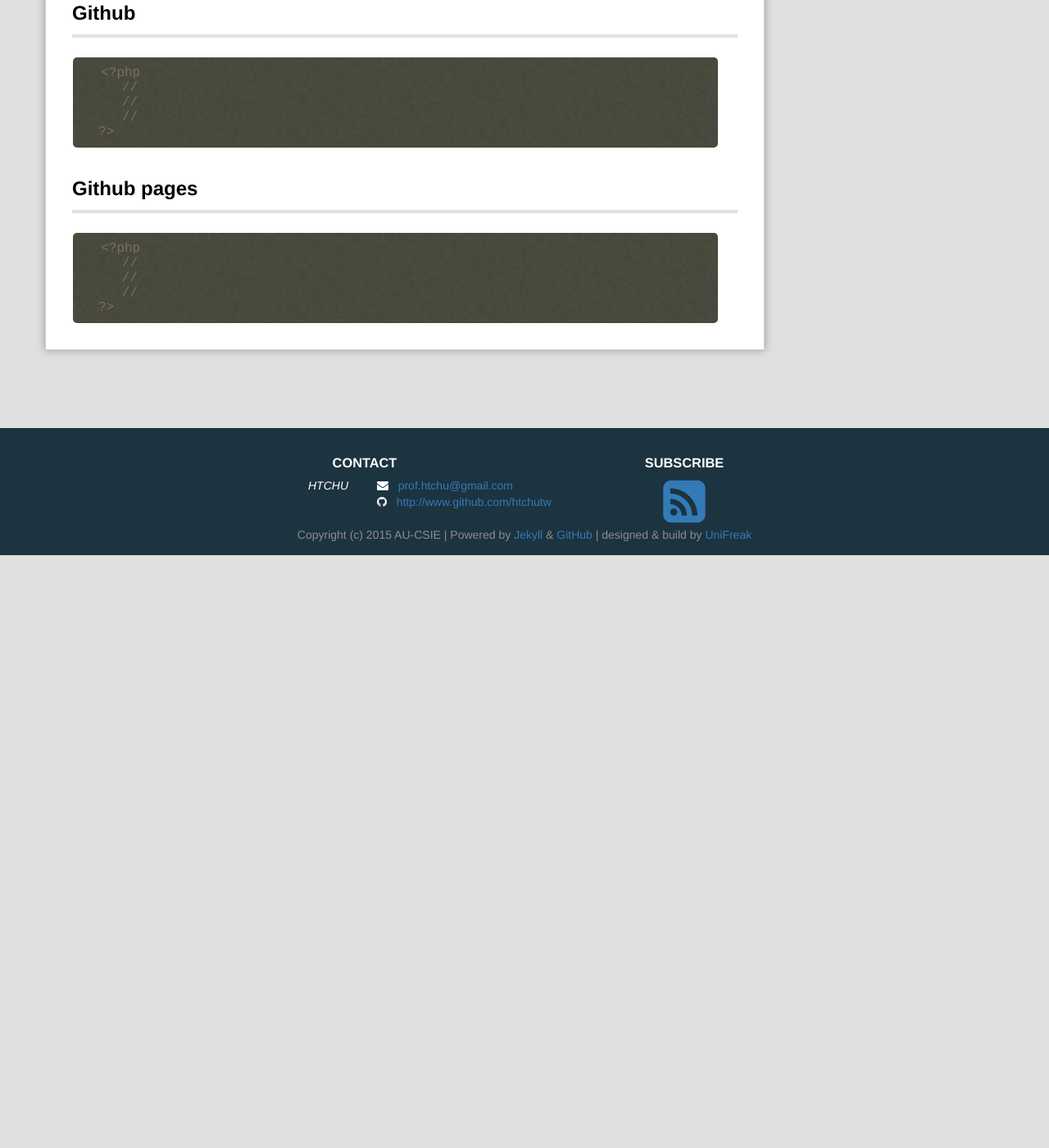
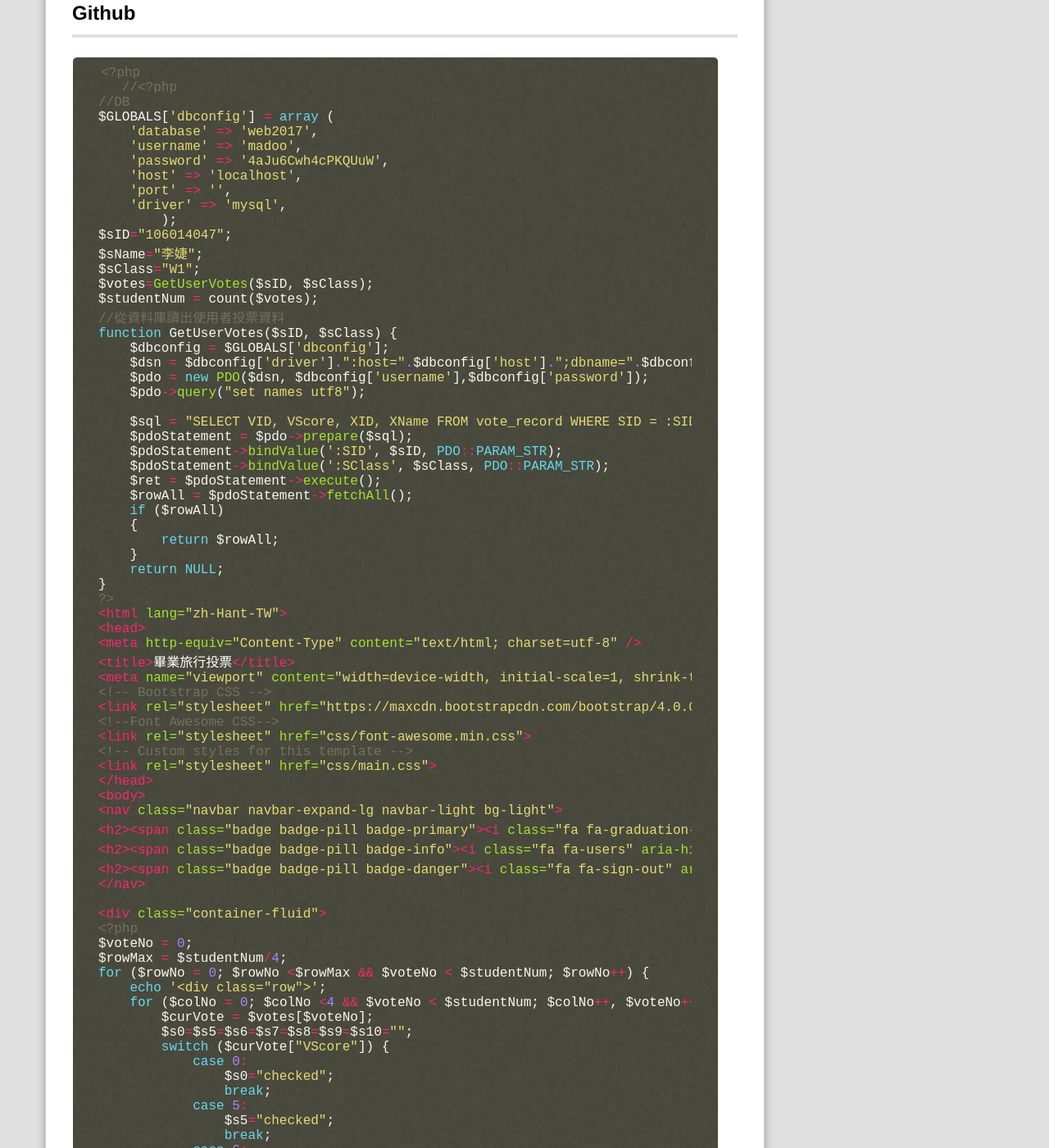
Before and after one commit to jasonchitw/webcourse, a Jekyll site: the page built from _posts/2017-12-06-Class12.md, in a window 1280 px wide and 1400 px high, scrolled down 778 px. Shown: the whole window at 82% size. Built offline with Jekyll 4.4.1, drawn with Linux system fonts in a browser that asks for light colours; Markdown is read by kramdown in place of the engine named in the settings; comment, search, counter and statistics services are not loaded; before the commit the page ends 1455 px from its top, so only the background shows below that; some of the changed text lies outside the part shown.

Commit message:
Update 2017-12-06-Class12.md

````diff
--- a/_posts/2017-12-06-Class12.md
+++ b/_posts/2017-12-06-Class12.md
@@ -21,7 +21,144 @@ github帳號及使用github做blog。。
 
 ```php
 <?php
-   //
+   //<?php
+//DB
+$GLOBALS['dbconfig'] = array (
+    'database' => 'web2017',
+    'username' => 'madoo',
+    'password' => '4aJu6Cwh4cPKQUuW',
+    'host' => 'localhost',
+    'port' => '',
+    'driver' => 'mysql',
+	);
+$sID="106014047";
+$sName="李婕";
+$sClass="W1";
+$votes=GetUserVotes($sID, $sClass);
+$studentNum = count($votes);
+//從資料庫讀出使用者投票資料
+function GetUserVotes($sID, $sClass) {
+    $dbconfig = $GLOBALS['dbconfig'];
+    $dsn = $dbconfig['driver'].":host=".$dbconfig['host'].";dbname=".$dbconfig['database'];
+    $pdo = new PDO($dsn, $dbconfig['username'],$dbconfig['password']);
+    $pdo->query("set names utf8");
+
+    $sql = "SELECT VID, VScore, XID, XName FROM vote_record WHERE SID = :SID AND SClass =:SClass ORDER BY XID ASC";
+    $pdoStatement = $pdo->prepare($sql);
+    $pdoStatement->bindValue(':SID', $sID, PDO::PARAM_STR);
+    $pdoStatement->bindValue(':SClass', $sClass, PDO::PARAM_STR);
+    $ret = $pdoStatement->execute();
+    $rowAll = $pdoStatement->fetchAll();
+    if ($rowAll)
+    {
+        return $rowAll;
+    }
+    return NULL;
+}
+?>
+<html lang="zh-Hant-TW">
+<head>
+<meta http-equiv="Content-Type" content="text/html; charset=utf-8" />
+<title>畢業旅行投票</title>
+<meta name="viewport" content="width=device-width, initial-scale=1, shrink-to-fit=no">
+<!-- Bootstrap CSS -->
+<link rel="stylesheet" href="https://maxcdn.bootstrapcdn.com/bootstrap/4.0.0-beta.2/css/bootstrap.min.css" integrity="sha384-PsH8R72JQ3SOdhVi3uxftmaW6Vc51MKb0q5P2rRUpPvrszuE4W1povHYgTpBfshb" crossorigin="anonymous">
+<!--Font Awesome CSS-->
+<link rel="stylesheet" href="css/font-awesome.min.css">
+<!-- Custom styles for this template -->
+<link rel="stylesheet" href="css/main.css">
+</head>
+<body>
+<nav class="navbar navbar-expand-lg navbar-light bg-light">
+<h2><span class="badge badge-pill badge-primary"><i class="fa fa-graduation-cap" aria-hidden="true"></i>資訊與科技期中網頁互評</span></h2>
+<h2><span class="badge badge-pill badge-info"><i class="fa fa-users" aria-hidden="true"></i>評審：OOOOOOO(AAAAAA)</span></h2>
+<h2><span class="badge badge-pill badge-danger"><i class="fa fa-sign-out" aria-hidden="true"></i>登出投票系統</span></h2>
+</nav>
+
+<div class="container-fluid">
+<?php
+$voteNo = 0;
+$rowMax = $studentNum/4;
+for ($rowNo = 0; $rowNo <$rowMax && $voteNo < $studentNum; $rowNo++) {
+    echo '<div class="row">';
+    for ($colNo = 0; $colNo <4 && $voteNo < $studentNum; $colNo++, $voteNo++) {
+        $curVote = $votes[$voteNo];
+        $s0=$s5=$s6=$s7=$s8=$s9=$s10="";
+        switch ($curVote["VScore"]) {
+            case 0:
+                $s0="checked";
+                break;
+            case 5:
+                $s5="checked";
+                break;
+            case 6:
+                $s6="checked";
+                break;
+            case 7:
+                $s7="checked";
+                break;
+            case 8:
+                $s8="checked";
+                break;
+            case 9:
+                $s9="checked";
+                break;
+            case 10:
+                $s10="checked";
+                break;
+        }
+        $voteID = $curVote["VID"];
+        print'
+        <div class="quiz col-sm-12 col-xs-12 col-md-6 col-lg-3">
+            <form>
+                <div class="alert alert-info compact">'.$curVote["XID"].'('.$curVote["XName"].')
+                </div>
+                <div class="form-group">
+                    <a target="_blank" href="http://210.70.80.111/'.$curVote["XID"].'/" class="alert alert-danger compact">網頁：點我</a>
+                </div>
+                <div class="form-check form-check-inline">
+                    <label class="form-check-label">
+                        <input class="form-check-input" type="radio" name="x10500000" id="'.$voteID.'" value="0"'.$s0.'> 0
+                    </label>
+                    <label class="form-check-label">
+                        <input class="form-check-input" type="radio" name="x10500000" id="'.$voteID.'" value="6" '.$s6.'> 6
+                    </label>
+                    <label class="form-check-label">
+                        <input class="form-check-input" type="radio" name="x10500000" id="'.$voteID.'" value="7" '.$s7.'> 7
+                    </label>
+                    <label class="form-check-label">
+                        <input class="form-check-input" type="radio" name="x10500000" id="'.$voteID.'" value="8" '.$s8.'> 8
+                    </label>
+                    <label class="form-check-label">
+                        <input class="form-check-input" type="radio" name="x10500000" id="'.$voteID.'" value="9" '.$s9.'> 9
+                    </label>
+                    <label class="form-check-label">
+                        <input class="form-check-input" type="radio" name="x10500000" id="'.$voteID.'" value="10"'.$s10.'> 10
+                    </label>
+                </div>
+            </form>
+        </div>';
+    }
+    echo '</div>';
+}
+?>
+</div><!--class="container-fluid" -->
+<script type="text/javascript">
+var rr =  document.querySelectorAll('input[type="radio"]');
+for (var i = 0; i < rr.length; i++)
+{
+    rr[i].addEventListener("change", handler, false);
+}
+function handler(event) {
+	//alert('update_vote.php?VID='+this.id+'&VScore='+this.value);
+	var oReq = new XMLHttpRequest();
+	oReq.open('GET', 'update_vote.php?VID='+this.id+'&VScore='+this.value);
+	oReq.send();
+}
+</script>
+</body>
+
+</html>
    //
    //
 ?>
````
